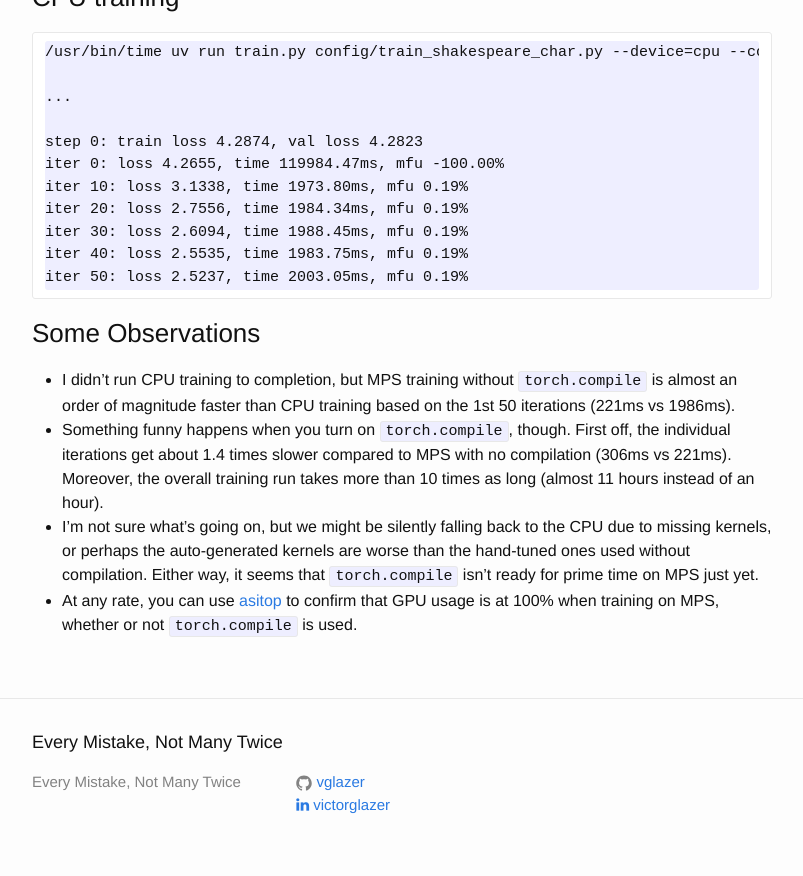
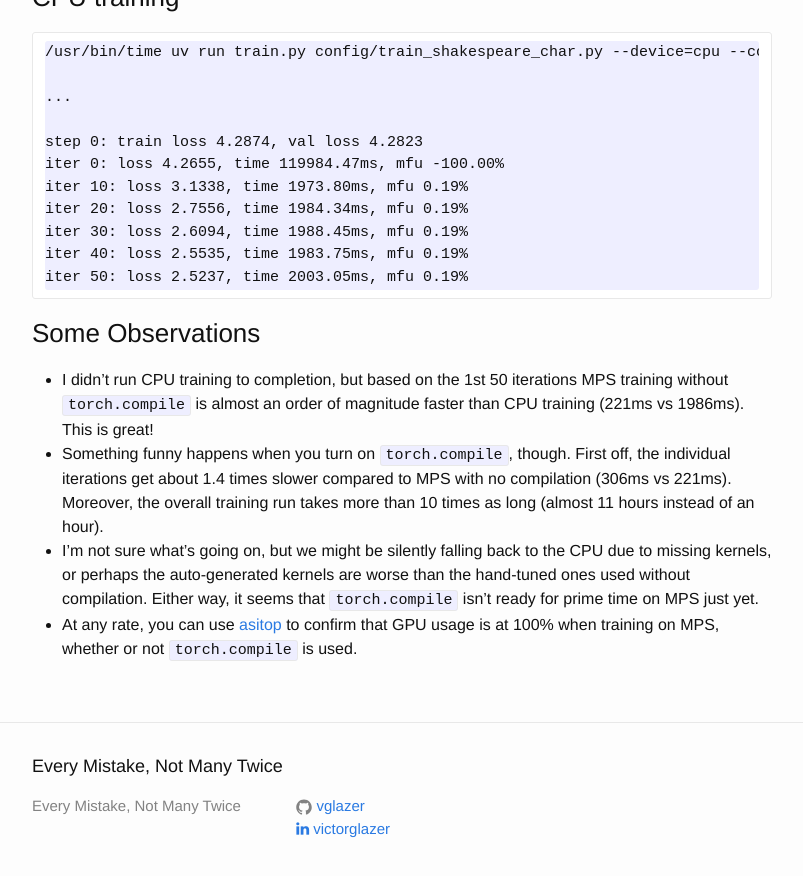
Before and after one commit to vglazer/vglazer.github.io, a Jekyll site: the page built from _posts/2025-09-16-state-of-training-on-metal.md, in a window 1280 px wide and 900 px high, scrolled down 2951 px. Shown: the top 876 px of the window, without its empty margins (238-1041 px from the left). Built offline with Jekyll 4.4.1, drawn with Linux system fonts in a browser that asks for light colours; nearby versions of some CDN libraries.

Commit message:
More remarks

```diff
--- a/_posts/2025-09-16-state-of-training-on-metal.md
+++ b/_posts/2025-09-16-state-of-training-on-metal.md
@@ -117,7 +117,7 @@ iter 50: loss 2.5237, time 2003.05ms, mfu 0.19%
 
 ### Some Observations
 
-- I didn't run CPU training to completion, but MPS training without `torch.compile` is almost an order of magnitude faster than CPU training based on the 1st 50 iterations (221ms vs 1986ms).
+- I didn't run CPU training to completion, but based on the 1st 50 iterations MPS training without `torch.compile` is almost an order of magnitude faster than CPU training (221ms vs 1986ms). This is great!
 - Something funny happens when you turn on `torch.compile`, though. First off, the individual iterations get about 1.4 times slower compared to MPS with no compilation (306ms vs 221ms). Moreover, the overall training run takes more than 10 times as long (almost 11 hours instead of an hour).
 - I'm not sure what's going on, but we might be silently falling back to the CPU due to missing kernels, or perhaps the auto-generated kernels are worse than the hand-tuned ones used without compilation. Either way, it seems that `torch.compile` isn't ready for prime time on MPS just yet.
 - At any rate, you can use [asitop](https://github.com/tlkh/asitop) to confirm that GPU usage is at 100% when training on MPS, whether or not `torch.compile` is used.
```
